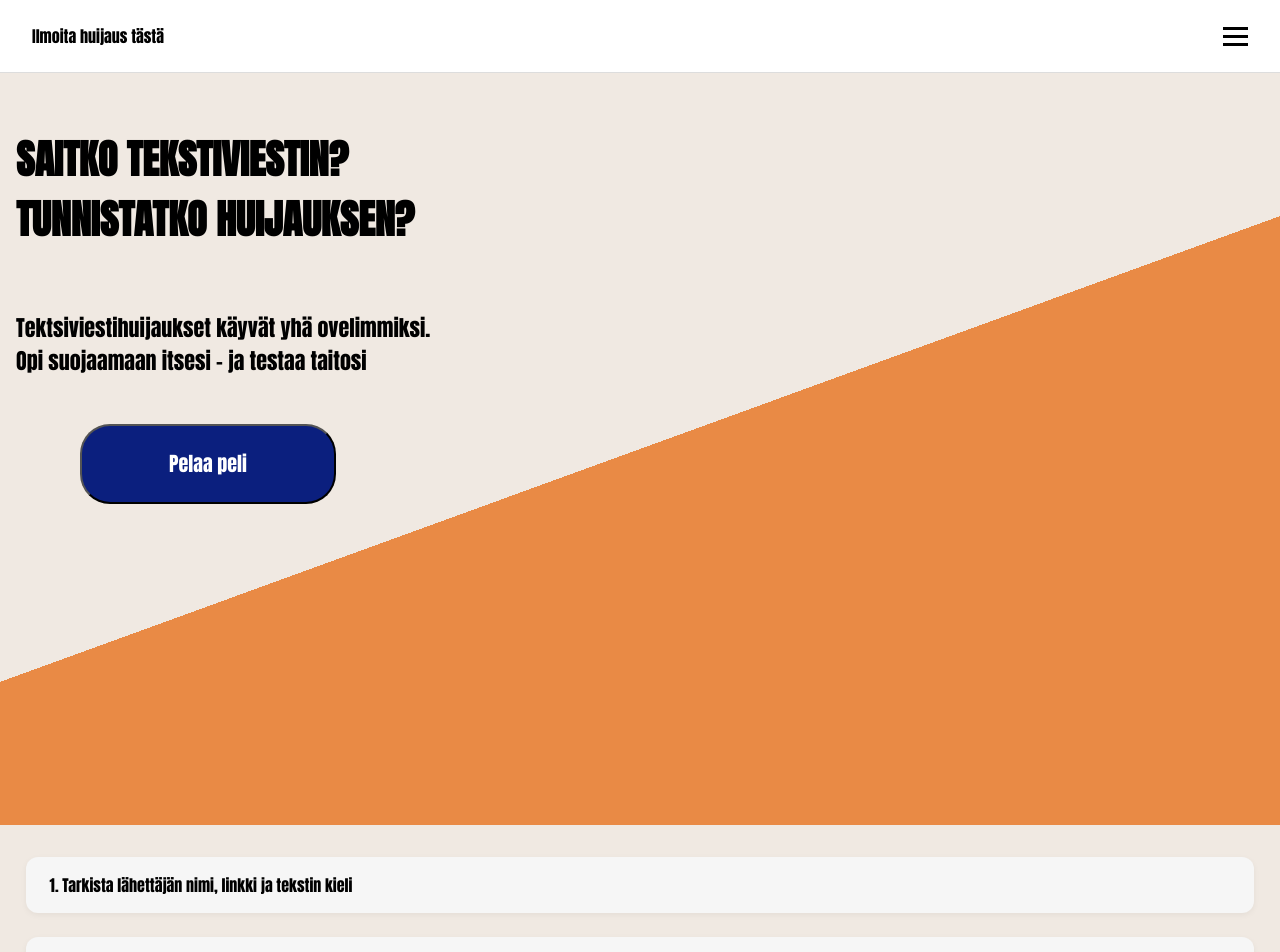
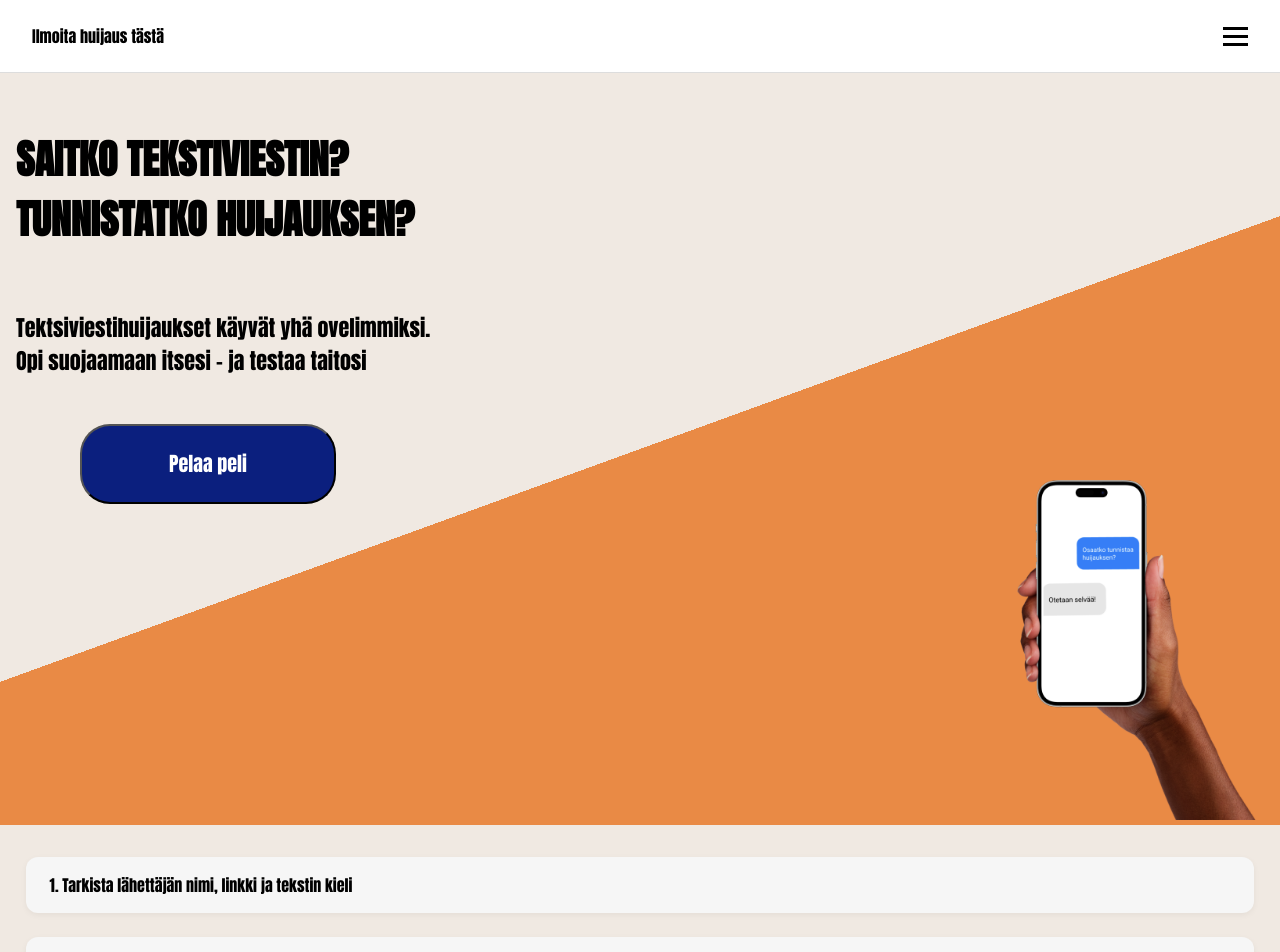
Before and after one commit to levonmaister/scamvjp2, a React (Vite) app: page / in a window 1280 px wide. Shown: the top 952 px of the page. Built offline with nearby package versions, Linux system fonts and the light colour scheme.

Commit message:
handbild på etusivu

```diff
--- a/src/pages/Etusivu.jsx
+++ b/src/pages/Etusivu.jsx
@@ -45,6 +45,10 @@ const Etusivu = () => {
                         className={clicked ? 'clicked-button' : 'default-button'}
                     >Pelaa peli</button>
 
+                    <div className="handbild-container">
+                        <img src={handbild} alt="puhelinkadessa" />
+                    </div>
+
                 </div>
 
                 <div className="checklistlayout">
--- a/src/styles/etusivu.css
+++ b/src/styles/etusivu.css
@@ -52,6 +52,17 @@ html {
   max-width: 50vw;
 }
 
+.handbild-container {
+  position: absolute;
+  bottom: 0;
+  right: 0;
+  overflow: hidden;
+}
+
+.handbild-container img {
+  width: 245px;
+}
+
 @media (min-width: 600px) {
   .layout {
     background: linear-gradient(160deg, #f0e9e2 50%, #E98A45 50%);
@@ -77,4 +88,8 @@ html {
     width: 24vw;
   }
 
+  .handbild-container img {
+    width: 270px;
+  }
+
 }
```
